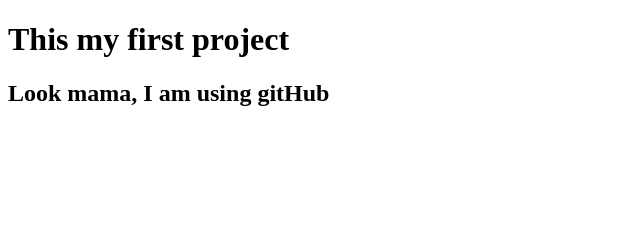
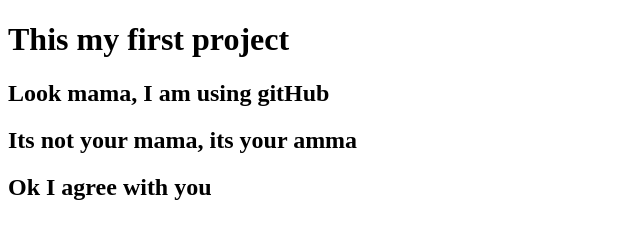
Before and after one commit to abhRatul/my-first-website, a plain HTML site: page index.html in a window 1280 px wide. Shown: the whole page, without its empty margins (0-640 px from the left). Drawn offline with Linux system fonts and the light colour scheme.

Commit message:
added two header

```diff
--- a/index.html
+++ b/index.html
@@ -8,5 +8,7 @@
 <body>
     <h1>This my first project</h1>
     <h2>Look mama, I am using gitHub</h2>
+    <h2>Its not your mama, its your amma</h2>
+    <h2>Ok I agree with you</h2>
 </body>
 </html>
```
